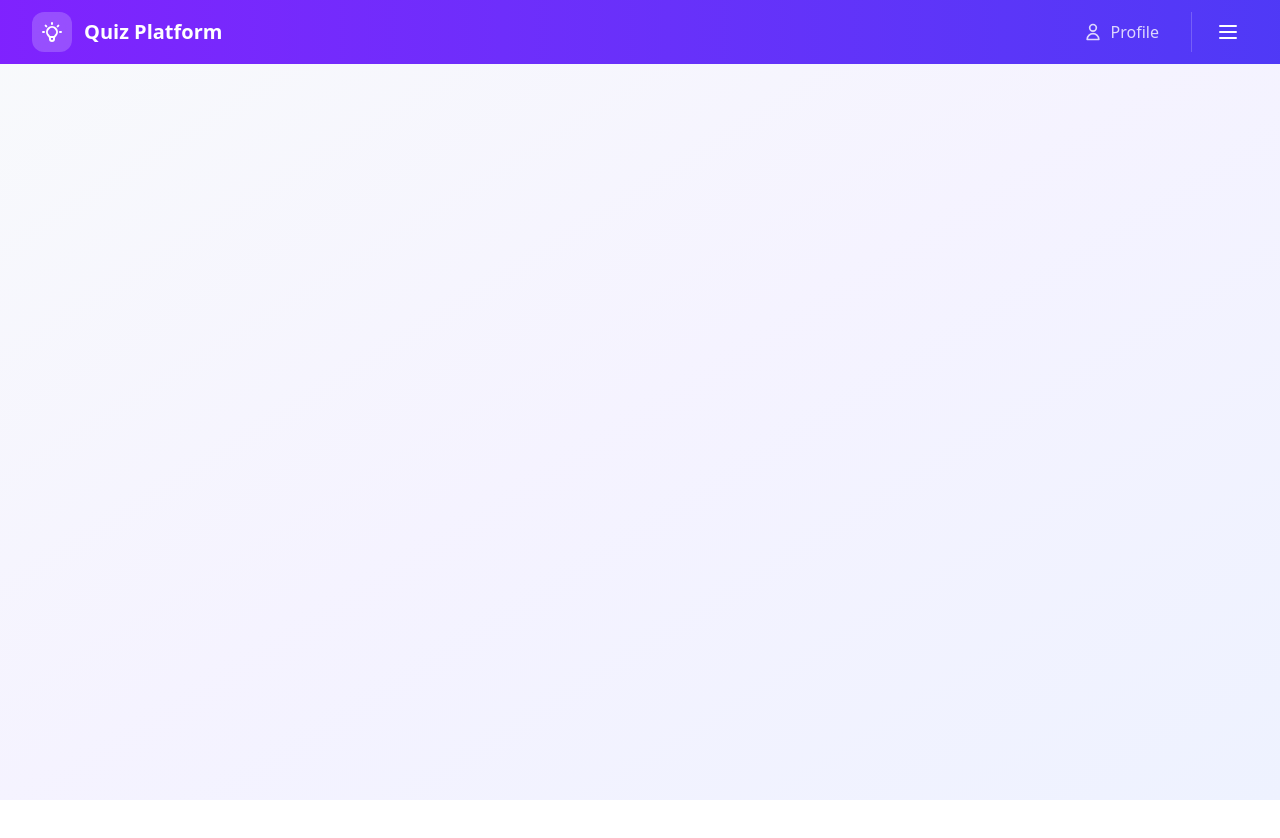
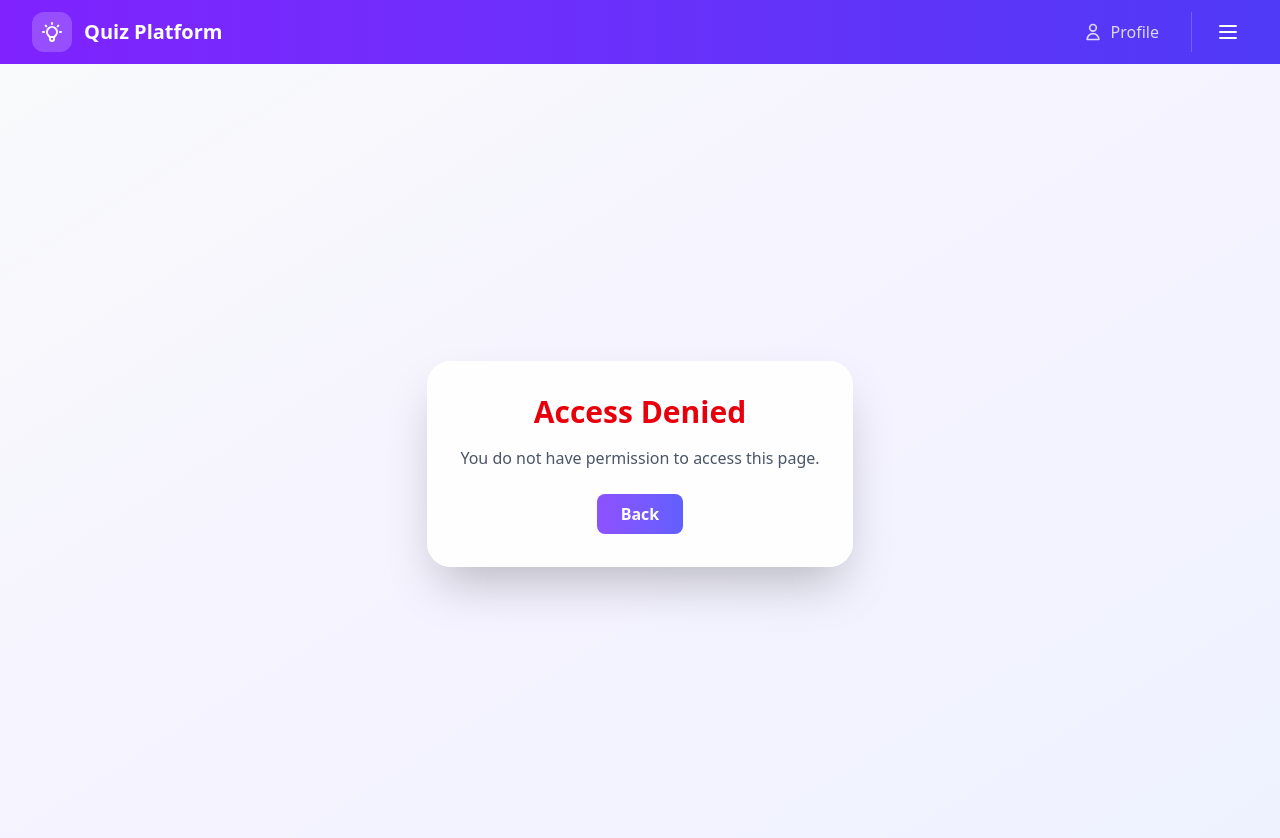
Before and after one commit to usernameborko/drs_proj, a React (Vite) app in the folder client/: page /no-permission in a window 1280 px wide. Shown: the top 838 px of the page. Before the commit the page ends 800 px from the top, so only its background shows below. Built offline with nearby package versions, Linux system fonts and the light colour scheme; no server answers; sample sign-in values are in the browser's storage.

Commit message:
authorization client - implemented

```diff
--- /dev/null
+++ b/client/src/components/RoleProtectedRoute.tsx
@@ -0,0 +1,36 @@
+import React from "react";
+import { Navigate } from "react-router-dom";
+import { getToken } from "../services/authService";
+
+interface RoleProtectedRouteProps {
+  allowedRoles: string[];
+  children: React.ReactNode;
+}
+
+/**
+ * RoleProtectedRoute – dodatna zastita po ulozi.
+ * Koristi se unutar ProtectedRoute (za vec autentifikovane korisnike).
+ */
+export const RoleProtectedRoute: React.FC<RoleProtectedRouteProps> = ({
+  allowedRoles,
+  children,
+}) => {
+  const token = getToken();
+
+  if (!token) {
+    return <Navigate to="/login" replace />;
+  }
+
+  try {
+    const payload = JSON.parse(atob(token.split(".")[1]));
+    const userRole = payload.role;
+
+    if (!allowedRoles.includes(userRole)) {
+      return <Navigate to="/no-permission" replace />;
+    }
+  } catch {
+    return <Navigate to="/login" replace />;
+  }
+
+  return <>{children}</>;
+};
--- /dev/null
+++ b/client/src/pages/NoPermissionPage.tsx
@@ -0,0 +1,27 @@
+import React from "react";
+import { useNavigate } from "react-router-dom";
+
+const NoPermissionPage: React.FC = () => {
+  const navigate = useNavigate();
+
+  return (
+    <div className="min-h-screen flex flex-col items-center justify-center bg-gradient-to-br from-gray-50 via-violet-50 to-indigo-50 px-6">
+      <div className="bg-white/90 backdrop-blur-sm rounded-3xl shadow-2xl p-8 max-w-md text-center border border-white/60">
+        <h1 className="text-3xl font-bold text-red-600 mb-4">
+          Access Denied
+        </h1>
+        <p className="text-gray-600 mb-6">
+          You do not have permission to access this page.
+        </p>
+        <button
+          onClick={() => navigate(-1)}
+          className="px-6 py-2 rounded-lg bg-gradient-to-r from-violet-500 to-indigo-500 text-white font-semibold hover:scale-105 transition"
+        >
+          Back
+        </button>
+      </div>
+    </div>
+  );
+};
+
+export default NoPermissionPage;
--- a/client/src/routes.tsx
+++ b/client/src/routes.tsx
@@ -12,6 +12,8 @@ import PlayerQuizzesPage from "./pages/player/PlayerQuizzesPage";
 import PlayQuizPage from "./pages/player/PlayQuizPage";
 import LeaderboardPage from "./pages/leaderboard/LeaderboardPage";
 import ModeratorsQuizPage from "./pages/moderator/ModeratorsQuizPage";
+import { RoleProtectedRoute } from "./components/RoleProtectedRoute";
+import NoPermissionPage from "./pages/NoPermissionPage";
 
 
 const AppRoutes: React.FC = () => {
@@ -37,7 +39,9 @@ const AppRoutes: React.FC = () => {
           path="/users"
           element={
             <ProtectedRoute>
+              <RoleProtectedRoute allowedRoles={["ADMIN"]}>
                 <UserListPage />
+              </RoleProtectedRoute>
             </ProtectedRoute>
           }
         />
@@ -46,7 +50,9 @@ const AppRoutes: React.FC = () => {
           path="/moderator/create-quiz"
           element={
             <ProtectedRoute>
+              <RoleProtectedRoute allowedRoles={["MODERATOR"]}>
                 <CreateQuizPage />
+              </RoleProtectedRoute>
             </ProtectedRoute>
           }
         />
@@ -55,7 +61,9 @@ const AppRoutes: React.FC = () => {
           path="/admin/quizzes"
           element={
             <ProtectedRoute>
+              <RoleProtectedRoute allowedRoles={["ADMIN"]}>
                 <QuizApprovalPage />
+              </RoleProtectedRoute>
             </ProtectedRoute>
           }
         />
@@ -64,7 +72,9 @@ const AppRoutes: React.FC = () => {
           path="/quizzes"
           element={
             <ProtectedRoute>
+              <RoleProtectedRoute allowedRoles={["PLAYER"]}>
                 <PlayerQuizzesPage />
+              </RoleProtectedRoute>
             </ProtectedRoute>
           }
         />
@@ -73,10 +83,13 @@ const AppRoutes: React.FC = () => {
           path="/quiz/:id/play"
           element={
             <ProtectedRoute>
+              <RoleProtectedRoute allowedRoles={["PLAYER"]}>
                 <PlayQuizPage />
+              </RoleProtectedRoute>
             </ProtectedRoute>
           }
         />
+
         <Route
           path="/leaderboard/:quizId"
           element={
@@ -90,10 +103,14 @@ const AppRoutes: React.FC = () => {
           path="/moderator/quizzes"
           element={
             <ProtectedRoute>
+              <RoleProtectedRoute allowedRoles={["MODERATOR"]}>
                 <ModeratorsQuizPage />
+              </RoleProtectedRoute>
             </ProtectedRoute>
           }
         />
+
+        <Route path="/no-permission" element={<NoPermissionPage />} />
 
         {/* Dodati i “Not Found” rutu */}
       </Routes>
```
Also changed, not shown: 1 other file (tests, documents, lock files or other folders). Lines whose indentation alone changed are shown as unchanged.
